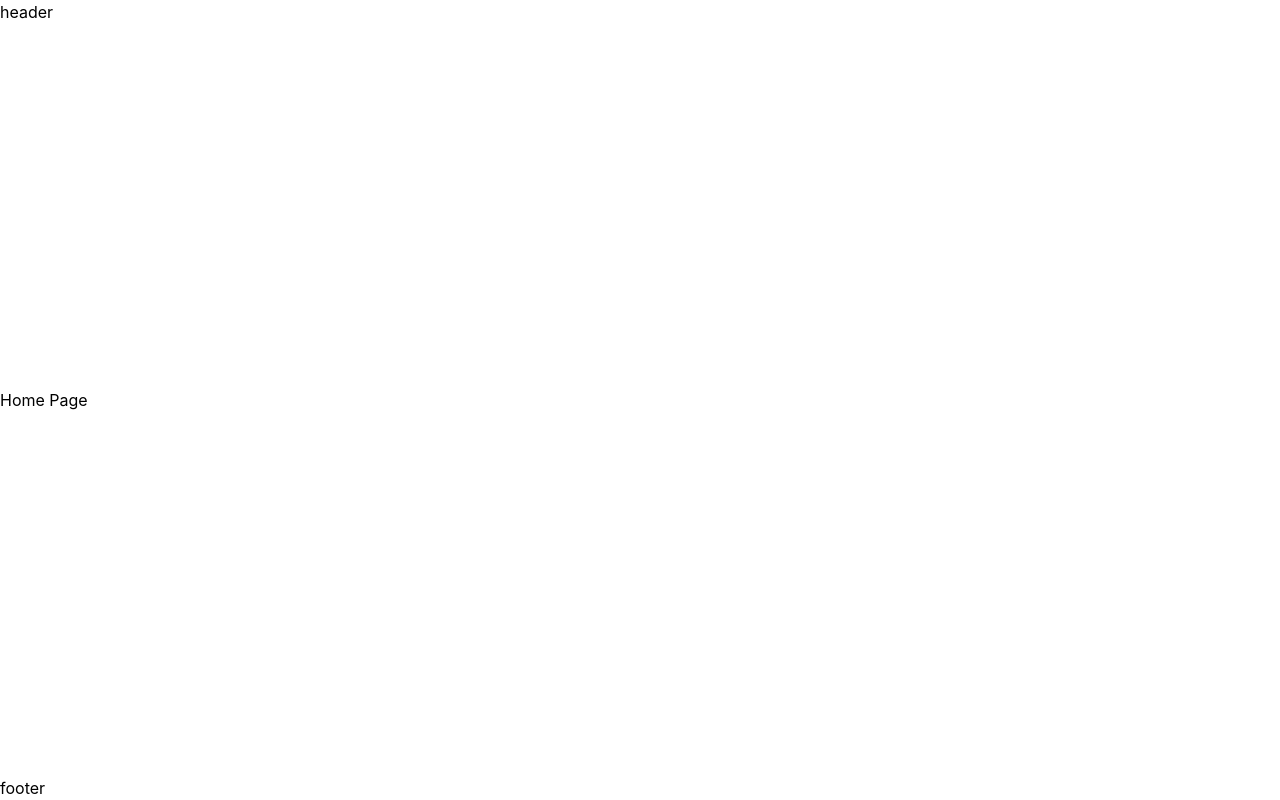
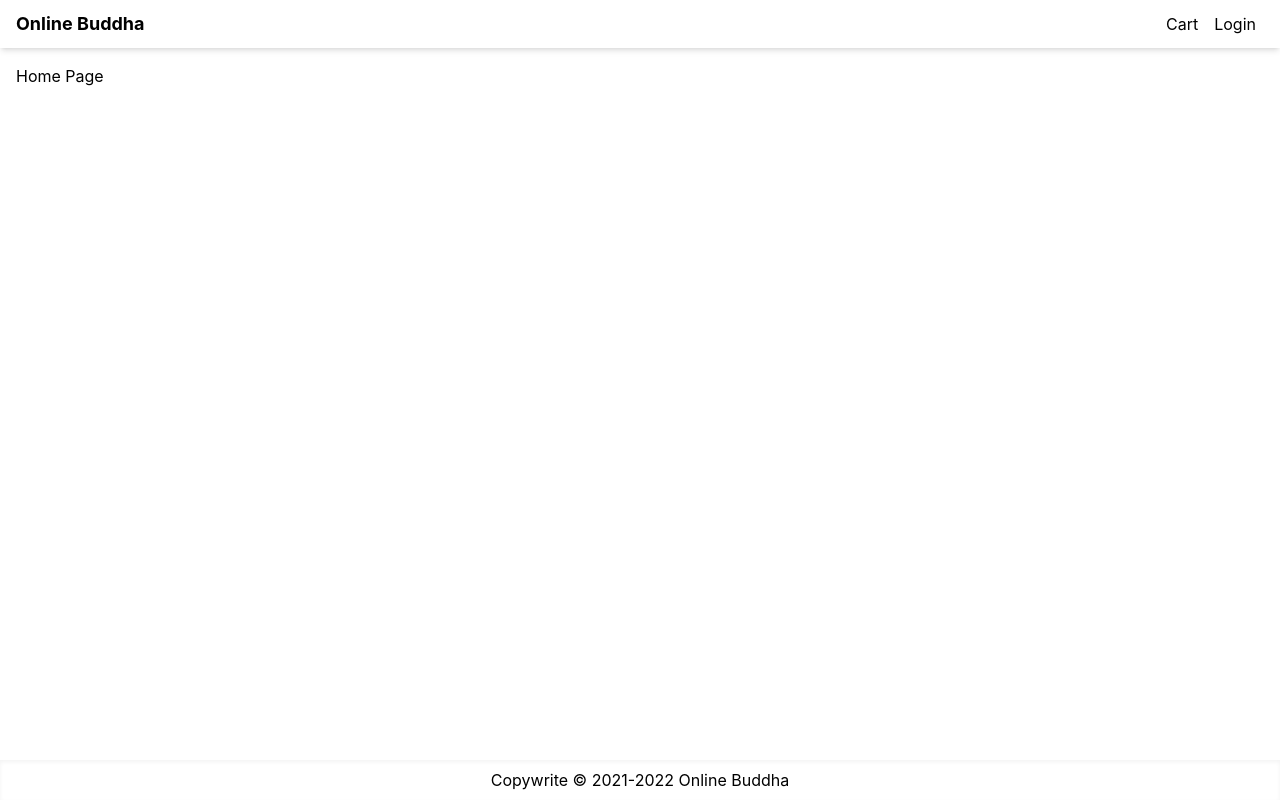
Before and after one commit to gliu22/next-tailwind-online-buddha, a Next.js app: page / in a window 1280 px wide. Built offline with nearby package versions, Linux system fonts and the light colour scheme.

Commit message:
Update layout.js. Add header, footer styles

```diff
--- a/components/Layout.js
+++ b/components/Layout.js
@@ -1,4 +1,5 @@
 import Head from 'next/head';
+import Link from 'next/link';
 import React, { Children } from 'react';
 
 export default function Layout({ title, children }) {
@@ -10,9 +11,25 @@ export default function Layout({ title, children }) {
         <link rel="icon" href="/favicon.ico" />
       </Head>
       <div className="flex min-h-screen flex-col justify-between">
-        <header>header</header>
-        <main>{children}</main>
-        <footer>footer</footer>
+        <header>
+          <nav className="flex h-12 px-4 items-center justify-between shadow-md">
+            <Link href="/" className="text-lg font-bold">
+              Online Buddha
+            </Link>
+            <div>
+              <Link href="/cart" className="p-2">
+                Cart
+              </Link>
+              <Link href="/login" className="p-2">
+                Login
+              </Link>
+            </div>
+          </nav>
+        </header>
+        <main className="container m-auto mt-4 px-4">{children}</main>
+        <footer className="flex shadow-inner h-10 justify-center items-center">
+          Copywrite &copy; 2021-{new Date().getFullYear()} Online Buddha
+        </footer>
       </div>
     </>
   );
```
